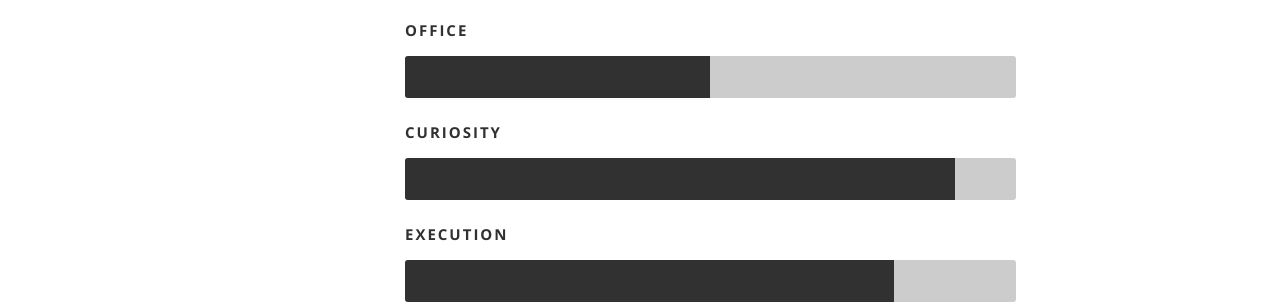
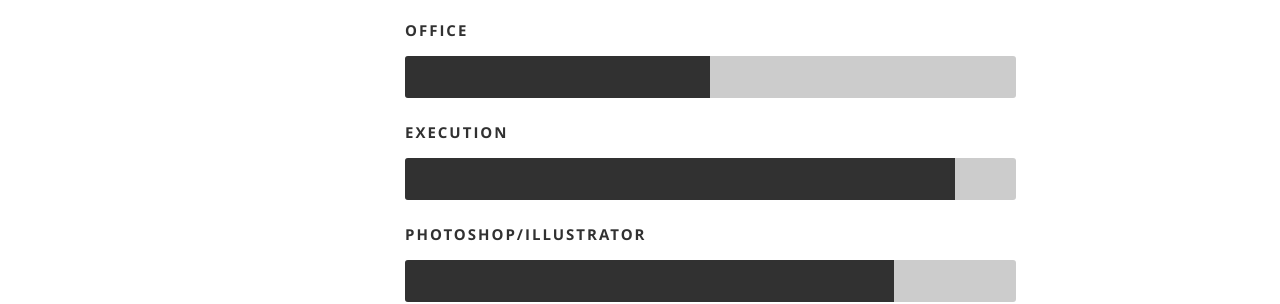
Before and after one commit to chengyi-chris/christopherli86.github.io, a plain HTML site: page index.html in a window 1280 px wide. Shown: the part 2660-2964 px from the top of the page. Drawn offline with nearby package versions, Linux system fonts and the light colour scheme.

Commit message:
update(2)

```diff
--- a/index.html
+++ b/index.html
@@ -248,8 +248,8 @@
 				   <ul class="skills">
                   <li><span class="bar-expand illustrator"></span><em>Java/Python</em></li>
 						<li><span class="bar-expand wordpress"></span><em>Office</em></li>
-						<li><span class="bar-expand css"></span><em>Curiosity</em></li>
-						<li><span class="bar-expand html5"></span><em>Execution</em></li>
+						<li><span class="bar-expand css"></span><em>Execution</em></li>
+						<li><span class="bar-expand html5"></span><em>Photoshop/Illustrator</em></li>
 					</ul>
 
 				</div><!-- end skill-bars -->
```
